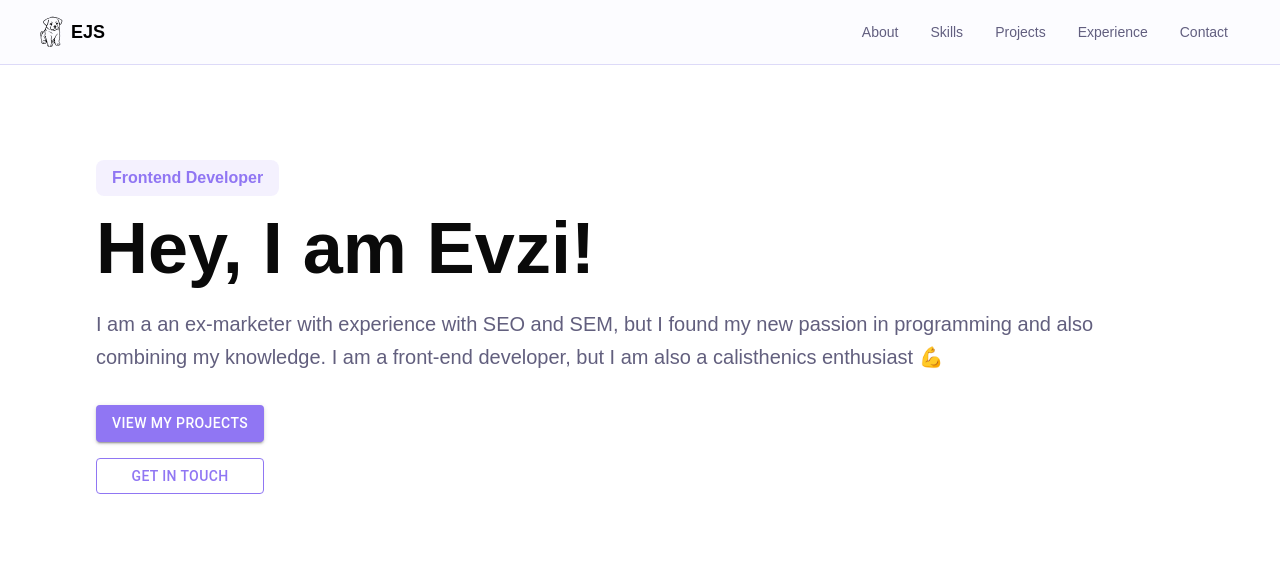
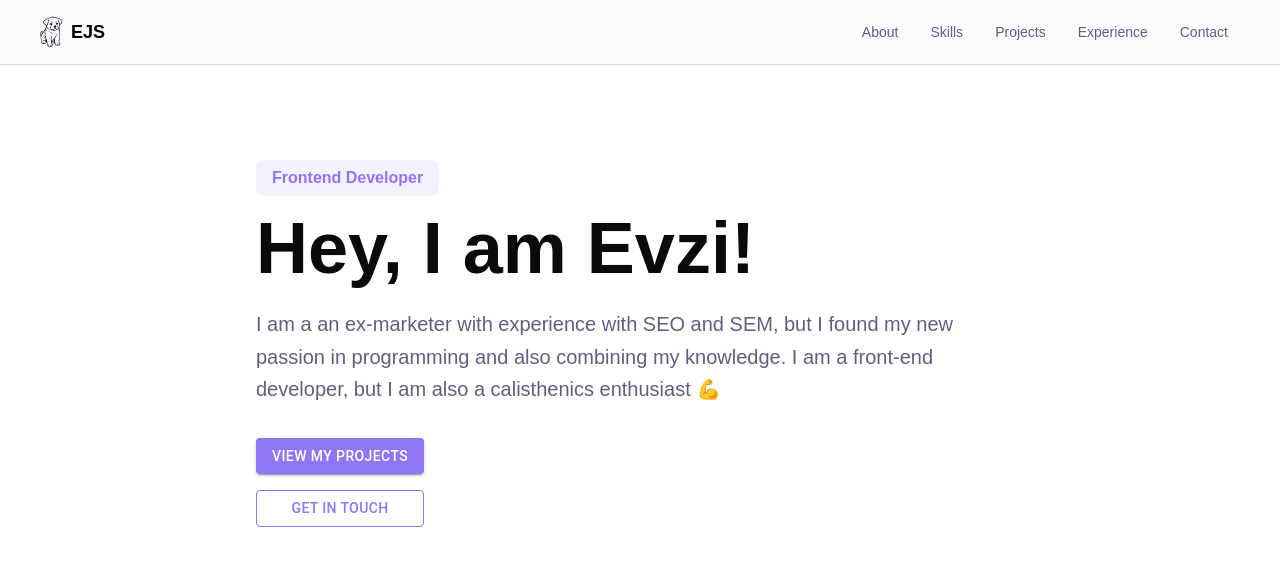
Before and after one commit to evzistara/portfolio2, a React (Vite) app: page / in a window 1280 px wide. Shown: the top 577 px of the page. Built offline with nearby package versions, Linux system fonts and the light colour scheme.

Commit message:
Change hero text

```diff
--- a/src/components/Hero.jsx
+++ b/src/components/Hero.jsx
@@ -1,25 +1,25 @@
 import { useState, useEffect } from "react";
-import Button from '@mui/material/Button'
+import Button from "@mui/material/Button";
 import { styled } from "@mui/material/styles";
 
 export default function Hero() {
+  const [index, setIndex] = useState(0);
 
-  const [index, setIndex] = useState(0)
-
-  const facts = ["a big dog mom 🐶",
+  const facts = [
+    "a big dog mom 🐶",
     "an anime lover 🎌",
     "ex SEO consultant 🔍",
     "a calisthenics enthusiast 💪",
     "a bookworm 📚",
-    "an early bird ☀️"
+    "an early bird ☀️",
   ];
 
   useEffect(() => {
     const interval = setInterval(() => {
-      setIndex(prev => (prev+1)%facts.length)
+      setIndex((prev) => (prev + 1) % facts.length);
     }, 2000);
 
-    return () => clearInterval(interval)
+    return () => clearInterval(interval);
   }, [facts.length]);
 
   const ColorButton = styled(Button)(({ theme }) => ({
@@ -41,19 +41,28 @@ export default function Hero() {
 
   return (
     <section id="" className="py-32 px-10 md:py-40 md:px-24">
+      <div className="container mx-auto px-4 sm:px-6 lg:px-8">
+        <div className="max-w-3xl mx-auto">
           <div className="inline-block mb-4 px-4 py-1.5 bg-primary/10 text-primary rounded-lg text-md font-semibold">
             Frontend Developer
           </div>
           <div className="">
-
-        <h1 className="text-4xl md:text-6xl lg:text-7xl font-bold text-foreground mb-6 text-balance">Hey, I am Evzi!</h1>
+            <h1 className="text-4xl md:text-6xl lg:text-7xl font-bold text-foreground mb-6 text-balance">
+              Hey, I am Evzi!
+            </h1>
             <p className="text-lg md:text-xl text-muted-foreground mb-8 leading-relaxed text-pretty">
-        I am a an ex-marketer with experience with SEO and SEM, but I found my new passion in programming and also combining my knowledge. I am a front-end developer, but I am also <span className="">{facts[index]}</span></p>
+              I am a an ex-marketer with experience with SEO and SEM, but I
+              found my new passion in programming and also combining my
+              knowledge. I am a front-end developer, but I am also{" "}
+              <span className="">{facts[index]}</span>
+            </p>
             <div className="flex flex-col gap-4 w-fit">
               <ColorButton variant="contained">View my projects</ColorButton>
               <OutlineButton variant="outlined">Get in touch</OutlineButton>
             </div>
           </div>
+        </div>
+      </div>
     </section>
   );
 }
```
Lines whose indentation alone changed are shown as unchanged.
